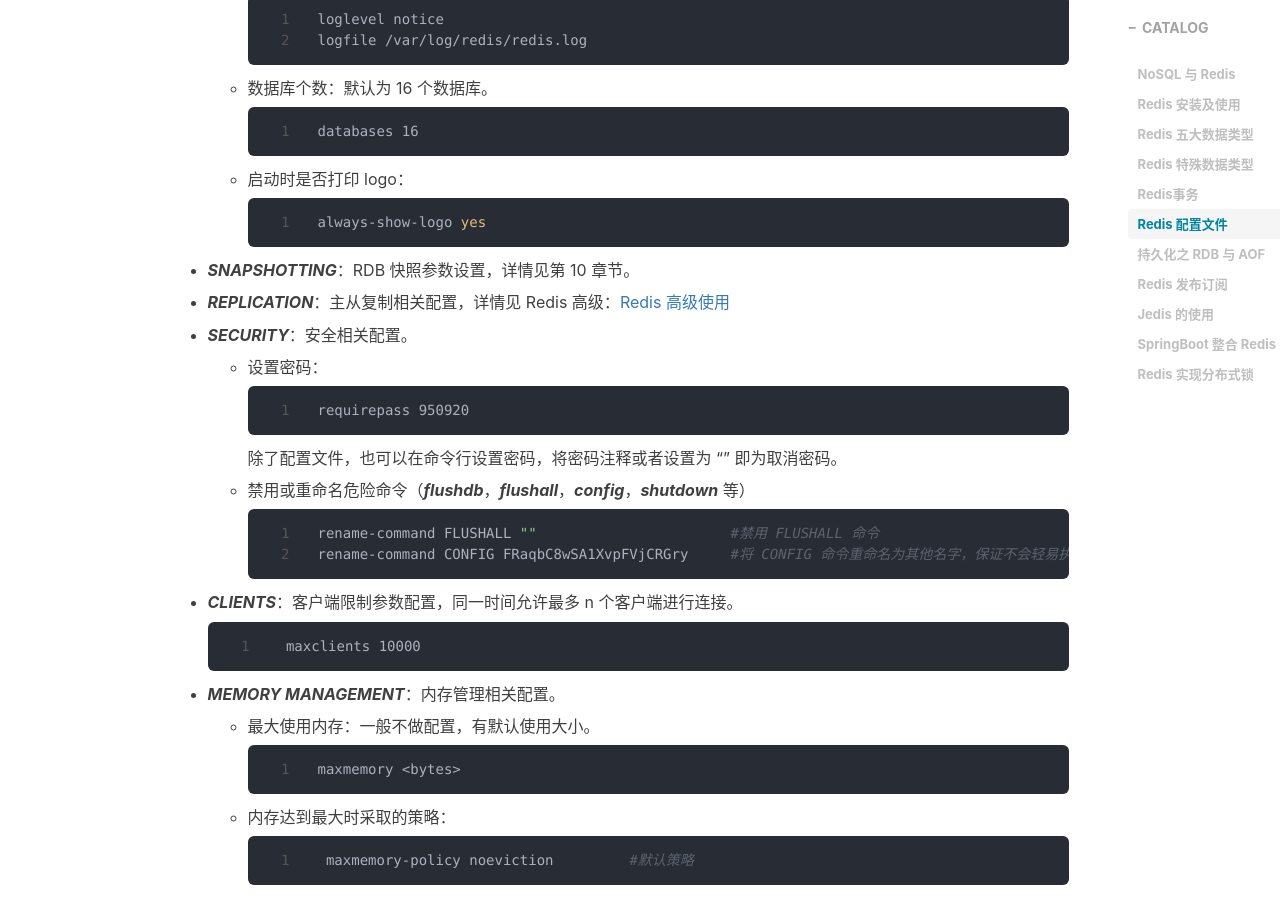
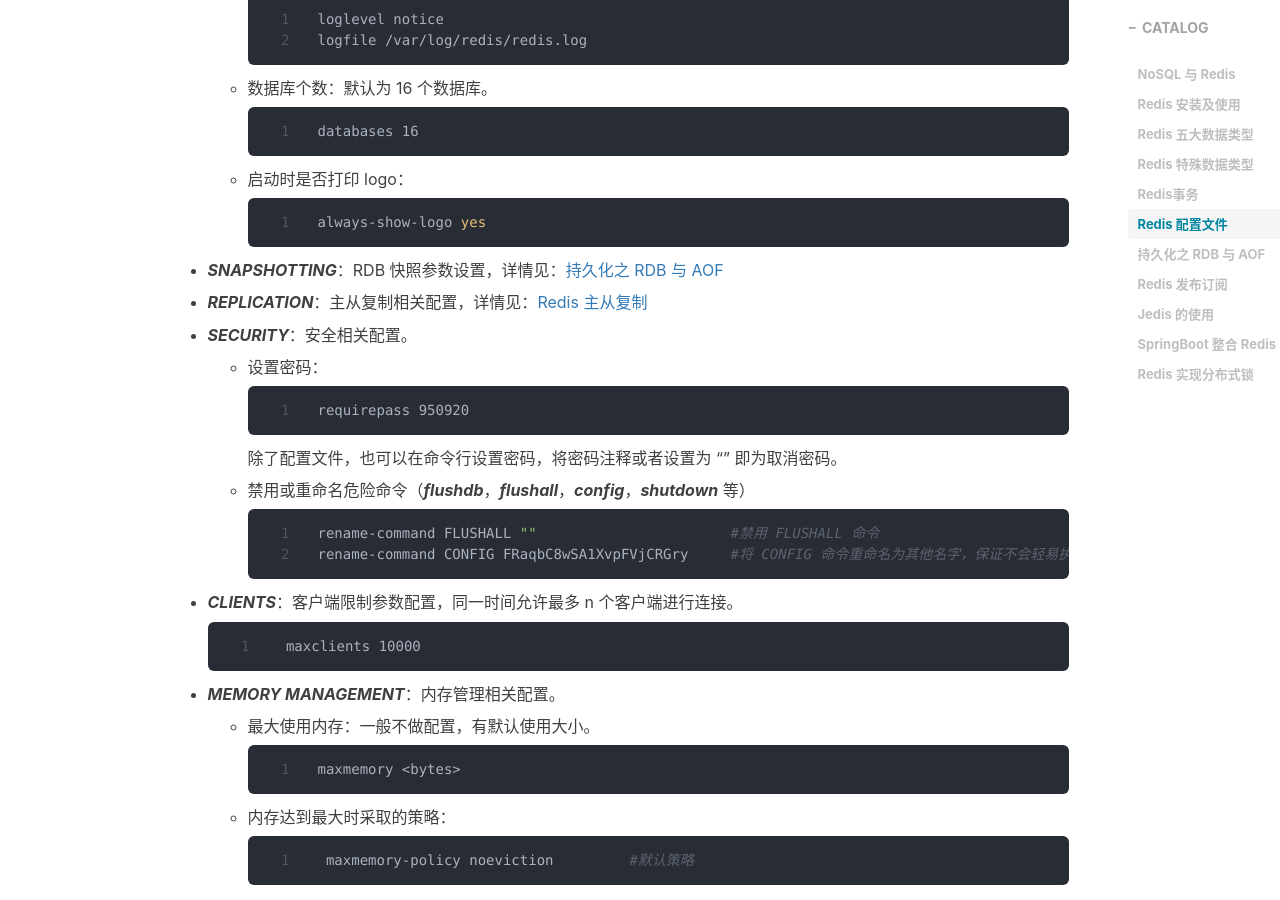
Before and after one commit to starstar214/hexbook, a Jekyll site: the page built from docs/_posts/middleware/2020-10-25-middleware-redis-basis.md, in a window 1280 px wide and 900 px high, scrolled down 19133 px. Built offline with Jekyll 4.4.1, drawn with Linux system fonts in a browser that asks for light colours; nearby versions of some CDN libraries; comment, search, counter and statistics services are not loaded; some of the changed text lies outside the part shown.

Commit message:
修改文本链接

```diff
--- a/docs/_posts/middleware/2020-10-25-middleware-redis-basis.md
+++ b/docs/_posts/middleware/2020-10-25-middleware-redis-basis.md
@@ -943,9 +943,9 @@ redis.conf 默认单位介绍：单位大小写不敏感。
      always-show-logo yes
      ~~~
 
-- ***SNAPSHOTTING***：RDB 快照参数设置，详情见第 10 章节。
-
-- ***REPLICATION***：主从复制相关配置，详情见 Redis 高级：[Redis 高级使用](#12redis主从与哨兵)
+- ***SNAPSHOTTING***：RDB 快照参数设置，详情见：[持久化之 RDB 与 AOF](#持久化之-rdb-与-aof)
+
+- ***REPLICATION***：主从复制相关配置，详情见：[Redis 主从复制](https://starstar214.github.io/hexbook/2020/10/25/middleware-redis-available/#redis-主从复制)
 
 - ***SECURITY***：安全相关配置。
 
@@ -1031,7 +1031,7 @@ redis.conf 默认单位介绍：单位大小写不敏感。
     replica-lazy-flush no
     ~~~
 
-- ***APPEND ONLY MODE***：AOF相关配置，详情见第 10 章节：[持久化之 RDB 与 AOF](#持久化之 rdb 与 aof)。
+- ***APPEND ONLY MODE***：AOF相关配置，详情见：[持久化之 RDB 与 AOF](#持久化之-rdb-与-aof)
 
 - ***LUA SCRIPTING***：Lua 脚本的相关配置，允许 Lua 脚本执行的的最大好毫秒数
 
@@ -1041,7 +1041,7 @@ redis.conf 默认单位介绍：单位大小写不敏感。
 
     设置为 0 或负值时，Lua 脚本可以无警告的无限执行。
 
-- ***REDIS CLUSTER***：Redis 集群配置，详情见 Redis 高级：[Redis 集群模式](#13redis集群模式)
+- ***REDIS CLUSTER***：Redis 集群配置，详情见：[Redis 集群模式](https://starstar214.github.io/hexbook/2020/10/25/middleware-redis-available/#redis-集群模式)
 
 14. ***CLUSTER DOCKER/NAT support***：当 Redis cluster 服务经过 NAT 限制或端口被转发时（如 Docker 容器），需要配置集群的节点位置，否则 Redis cluster 地址不能被主机发现。
 
```
